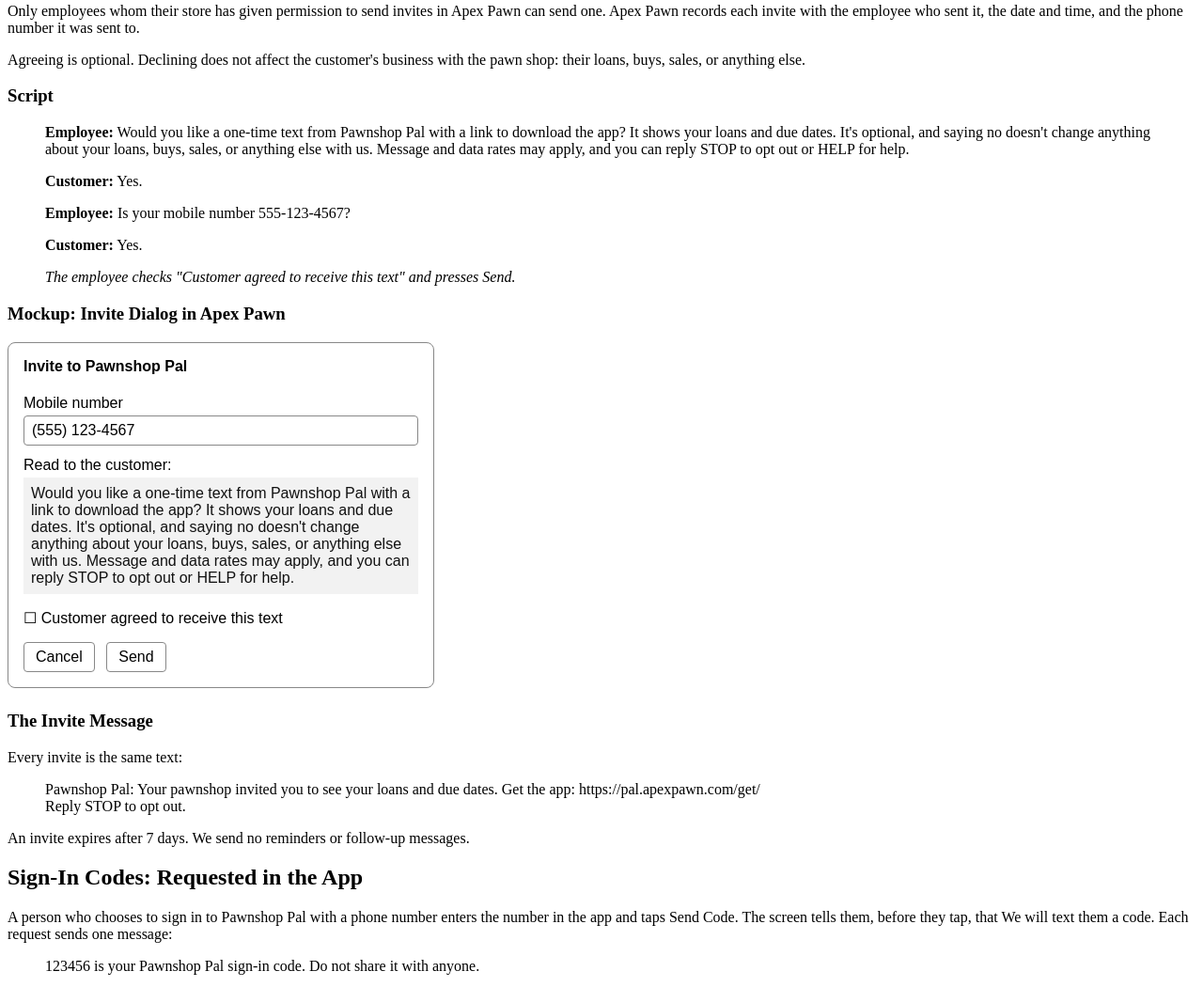
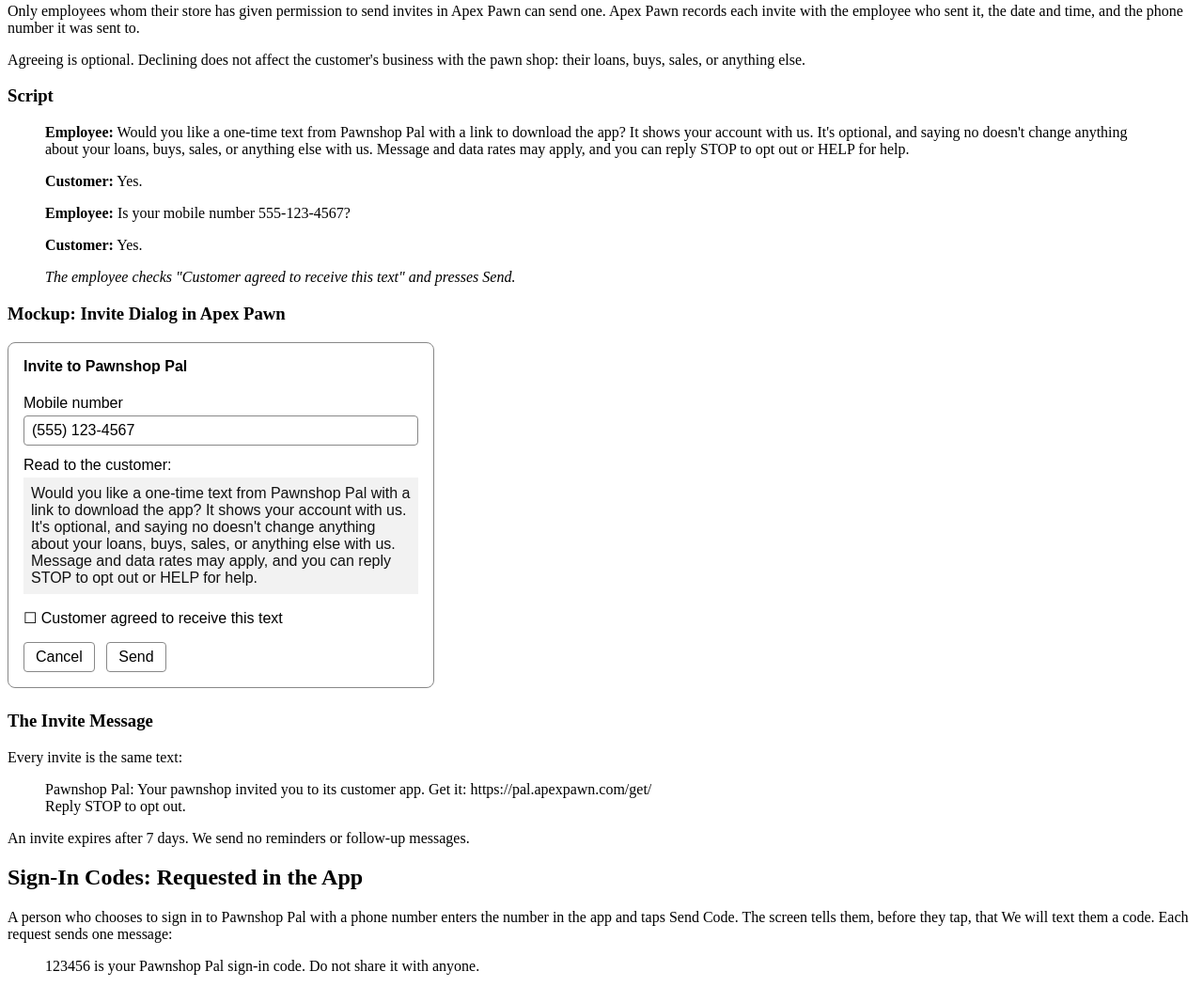
Before and after one commit to Apex-P/pawnshop_pal_privacy_policy, a plain HTML site: page sms-consent/index.html in a window 1280 px wide. Shown: the part 336-1386 px from the top of the page at 94% size. Drawn offline with Linux system fonts and the light colour scheme.

Commit message:
fix: keep "loans" out of the invite wording
Twilio bans high-risk financial services, including short-term and
third-party loans, on toll-free numbers by business type, and a policy
rejection cannot be resubmitted. The invite text and the consent
script now describe the app without mentioning loans.

```diff
--- a/sms-consent/index.html
+++ b/sms-consent/index.html
@@ -72,7 +72,7 @@
   <h3>Script</h3>
   <blockquote>
     <p><strong>Employee:</strong> Would you like a one-time text from Pawnshop Pal with a link to download the app? It
-      shows your loans and due dates. It's optional, and saying no doesn't change anything about your loans, buys,
+      shows your account with us. It's optional, and saying no doesn't change anything about your loans, buys,
       sales, or anything else with us. Message and data rates may apply, and you can reply STOP to opt out or HELP for
       help.</p>
     <p><strong>Customer:</strong> Yes.</p>
@@ -88,9 +88,8 @@
     <div class="field">(555) 123-4567</div>
     <div>Read to the customer:</div>
     <div class="script">Would you like a one-time text from Pawnshop Pal with a link to download the app? It shows your
-      loans and due dates. It's optional, and saying no doesn't change anything about your loans, buys, sales, or
-      anything else with us. Message and data rates may apply, and you can reply STOP to opt out or HELP for
-      help.</div>
+      account with us. It's optional, and saying no doesn't change anything about your loans, buys, sales, or anything
+      else with us. Message and data rates may apply, and you can reply STOP to opt out or HELP for help.</div>
     <p>&#9744; Customer agreed to receive this text</p>
     <span class="button">Cancel</span>
     <span class="button">Send</span>
@@ -99,7 +98,7 @@
   <h3>The Invite Message</h3>
   <p>Every invite is the same text:</p>
   <blockquote>
-    <p>Pawnshop Pal: Your pawnshop invited you to see your loans and due dates. Get the app:
+    <p>Pawnshop Pal: Your pawnshop invited you to its customer app. Get it:
       https://pal.apexpawn.com/get/<br>Reply STOP to opt out.</p>
   </blockquote>
   <p>An invite expires after 7 days. We send no reminders or follow-up messages.</p>
```
